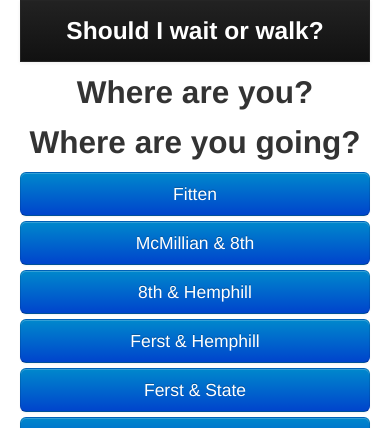
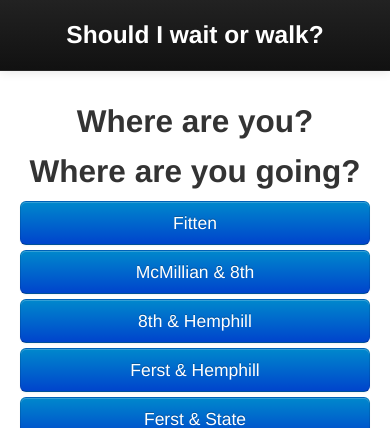
Before and after one commit to blueintegral/WaitOrWalk, a Flask app: page / in a window 390 px wide. Shown: the top 428 px of the page. Run offline with Flask 2, Linux system fonts and the light colour scheme; some libraries are stand-ins or nearby versions.

Commit message:
Make navbar full width on mobile size.

```diff
--- a/static/themes/css/style.css
+++ b/static/themes/css/style.css
@@ -1,3 +1,7 @@
+body {
+	padding-top: 60px;
+}
+
 .navbar {
 	margin-bottom: 0;
 }
@@ -5,9 +9,3 @@
 .navbar-inner h3 {
 	color: #fff;
 }
-
-.navbar-unrounded .navbar-inner {
-	-webkit-border-radius: 0;
-	-moz-border-radius: 0;
-	border-radius: 0;
-}
--- a/templates/index.html
+++ b/templates/index.html
@@ -7,14 +7,14 @@
 	<title>Wait or Walk?</title>
 
 	<link rel="stylesheet" href="{{url_for('static', filename='themes/css/bootstrap.css')}}">
+	<link rel="stylesheet" href="{{url_for('static', filename='themes/css/style.css')}}">
 	<link rel="stylesheet" href="{{url_for('static', filename='themes/css/bootstrap-responsive.css')}}">
-	<link rel="stylesheet" href="{{url_for('static', filename='themes/css/style.css')}}">
 
 	<script src="http://code.jquery.com/jquery-1.9.1.min.js"></script>
 	<script src="{{url_for('static', filename='themes/js/script.js')}}"></script>
 </head>
 <body>
-	<div class="navbar navbar-inverse navbar-unrounded">
+	<div class="navbar navbar-inverse navbar-fixed-top">
 		<div class="navbar-inner">
 			<div class="container text-center">
 				<h3>Should I wait or walk?</h3>
```
